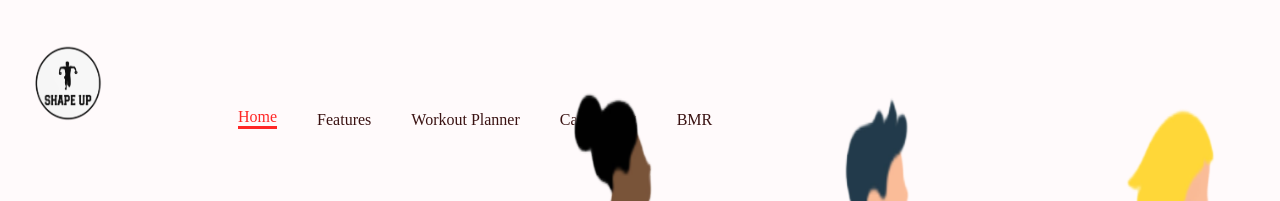
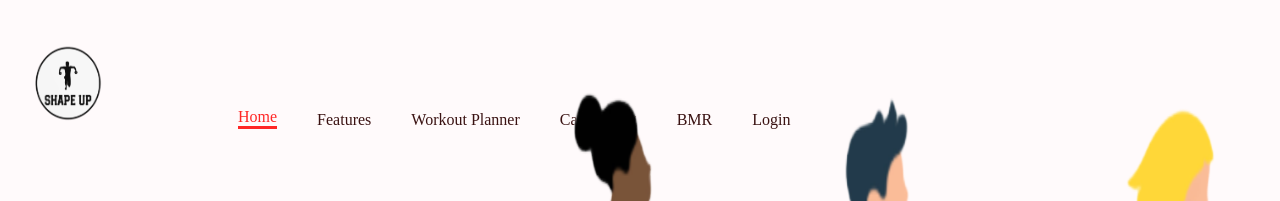
Before and after one commit to Shape-Up-NZ/shape-up-app, a React (Create React App) app in the folder frontend/: page / in a window 1280 px wide. Shown: the top 201 px of the page. Built offline with nearby package versions, Linux system fonts and the light colour scheme.

Commit message:
Add link to login page on NavBar

```diff
--- a/frontend/src/App.js
+++ b/frontend/src/App.js
@@ -8,7 +8,7 @@ import Navbar from './components/Navbar';
 import Workouts from './pages/Workouts';
 import Bmrcalculator from './pages/bmrcalculator';
 import CalorieLog from './pages/CalorieLog';
-
+import Login from './pages/Login'
 
 const App = () => {
   return (
@@ -19,6 +19,7 @@ const App = () => {
             <Route path="/pages/Workouts" element={<Workouts />} />
             <Route path="/pages/bmrcalculator" element={<Bmrcalculator />} />
             <Route path="/pages/CalorieLog" element={<CalorieLog />} />
+            <Route path="/pages/Login" element={<Login />} />
         </Routes>
     </Box>
   )
--- a/frontend/src/components/Navbar.js
+++ b/frontend/src/components/Navbar.js
@@ -30,6 +30,7 @@ const Navbar = () => {
         <Link to="/pages/workouts" onClick={() => handleLinkClick('/pages/workouts')} style={{textDecoration: 'none', color: activeLink === '/pages/workouts' ? "#FF2625" : "#3A1212", borderBottom: activeLink === '/pages/workouts' ? '3px solid #FF2625' : 'none'}}>Workout Planner</Link>
         <Link to="/pages/CalorieLog" onClick={() => handleLinkClick('/pages/CalorieLog')} style={{textDecoration: 'none', color: activeLink === '/pages/CalorieLog' ? "#FF2625" : "#3A1212", borderBottom: activeLink === '/pages/CalorieLog' ? '3px solid #FF2625' : 'none'}}>Calorie Log</Link>
         <Link to="/pages/bmrcalculator" onClick={() => handleLinkClick('/pages/bmrcalculator')} style={{textDecoration: 'none', color: activeLink === '/pages/bmrcalculator' ? "#FF2625" : "#3A1212", borderBottom: activeLink === '/pages/bmrcalculator' ? '3px solid #FF2625' : 'none'}}>BMR</Link>
+        <Link to="/pages/Login" onClick={() => handleLinkClick('/pages/Login')} style={{textDecoration: 'none', color: activeLink === '/pages/Login' ? "#FF2625" : "#3A1212", borderBottom: activeLink === '/pages/Login' ? '3px solid #FF2625' : 'none'}}>Login</Link>
 
       </Stack>
     </Stack>
```
Also changed, not shown: 1 other file (tests, documents, lock files or other folders).
